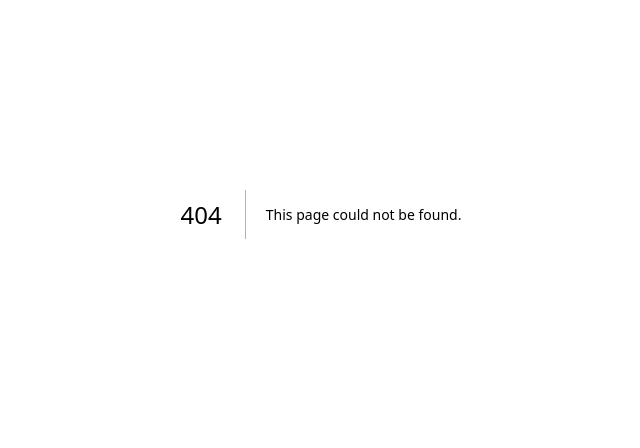
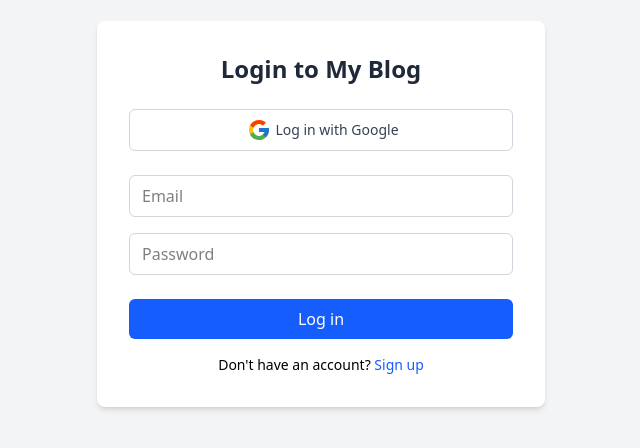
Before and after one commit to clifforddonk/Blog-App, a Next.js app: page /auth/login in a window 1280 px wide. Before the commit this address had no page. Shown: the part 186-634 px from the top of the page, without its empty margins (319-959 px from the left). Built offline with nearby package versions, Linux system fonts and the light colour scheme.

Commit message:
Create UserModel

```diff
--- /dev/null
+++ b/app/auth/login/page.jsx
@@ -0,0 +1,89 @@
+"use client";
+import React, { useState } from "react";
+import { signIn } from "next-auth/react";
+import { useRouter } from "next/navigation";
+import Link from "next/link";
+import { FcGoogle } from "react-icons/fc";
+
+const LoginForm = () => {
+  const router = useRouter();
+  const [formData, setFormData] = useState({ email: "", password: "" });
+  const [error, setError] = useState("");
+
+  const handleChange = (e) => {
+    setFormData({ ...formData, [e.target.name]: e.target.value });
+  };
+
+  const handleSubmit = async (e) => {
+    e.preventDefault();
+    setError("");
+
+    const result = await signIn("credentials", {
+      email: formData.email,
+      password: formData.password,
+      redirect: false,
+    });
+
+    if (result?.error) {
+      setError("Invalid email or password");
+    } else {
+      router.push("/dashboard/user");
+    }
+  };
+
+  return (
+    <div className="min-h-screen flex items-center justify-center bg-gray-100">
+      <div className="bg-white p-8 rounded-lg shadow-md w-full max-w-md">
+        <h2 className="text-2xl font-bold text-center text-gray-800 mb-6">
+          Login to My Blog
+        </h2>
+
+        <button
+          onClick={() => signIn("google", { callbackUrl: "/dashboard/user" })}
+          className="w-full flex items-center justify-center py-2 px-4 border border-gray-300 rounded-md bg-white text-sm font-medium text-gray-700 hover:bg-gray-50 mb-6"
+        >
+          <FcGoogle className="size-6 mx-1" /> Log in with Google
+        </button>
+
+        <form onSubmit={handleSubmit}>
+          <input
+            name="email"
+            type="email"
+            placeholder="Email"
+            value={formData.email}
+            onChange={handleChange}
+            required
+            className="w-full px-3 py-2 border border-gray-300 rounded-md mb-4"
+          />
+          <input
+            name="password"
+            type="password"
+            placeholder="Password"
+            value={formData.password}
+            onChange={handleChange}
+            required
+            className="w-full px-3 py-2 border border-gray-300 rounded-md mb-6"
+          />
+
+          {error && <p className="text-red-500 text-sm">{error}</p>}
+
+          <button
+            type="submit"
+            className="w-full py-2 px-4 bg-blue-600 text-white rounded-md"
+          >
+            Log in
+          </button>
+        </form>
+
+        <p className="mt-4 text-center text-sm">
+          Don't have an account?{" "}
+          <Link href="/auth/register" className="text-blue-600 hover:underline">
+            Sign up
+          </Link>
+        </p>
+      </div>
+    </div>
+  );
+};
+
+export default LoginForm;
```
